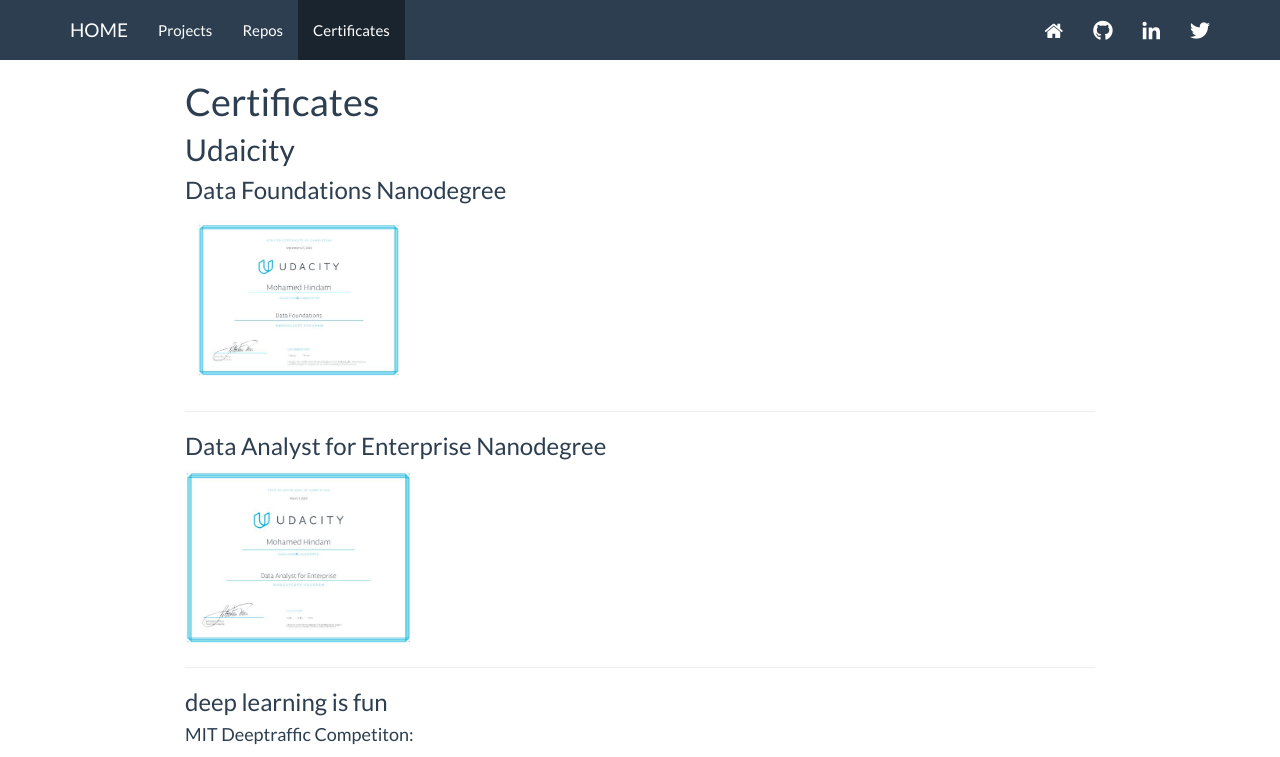
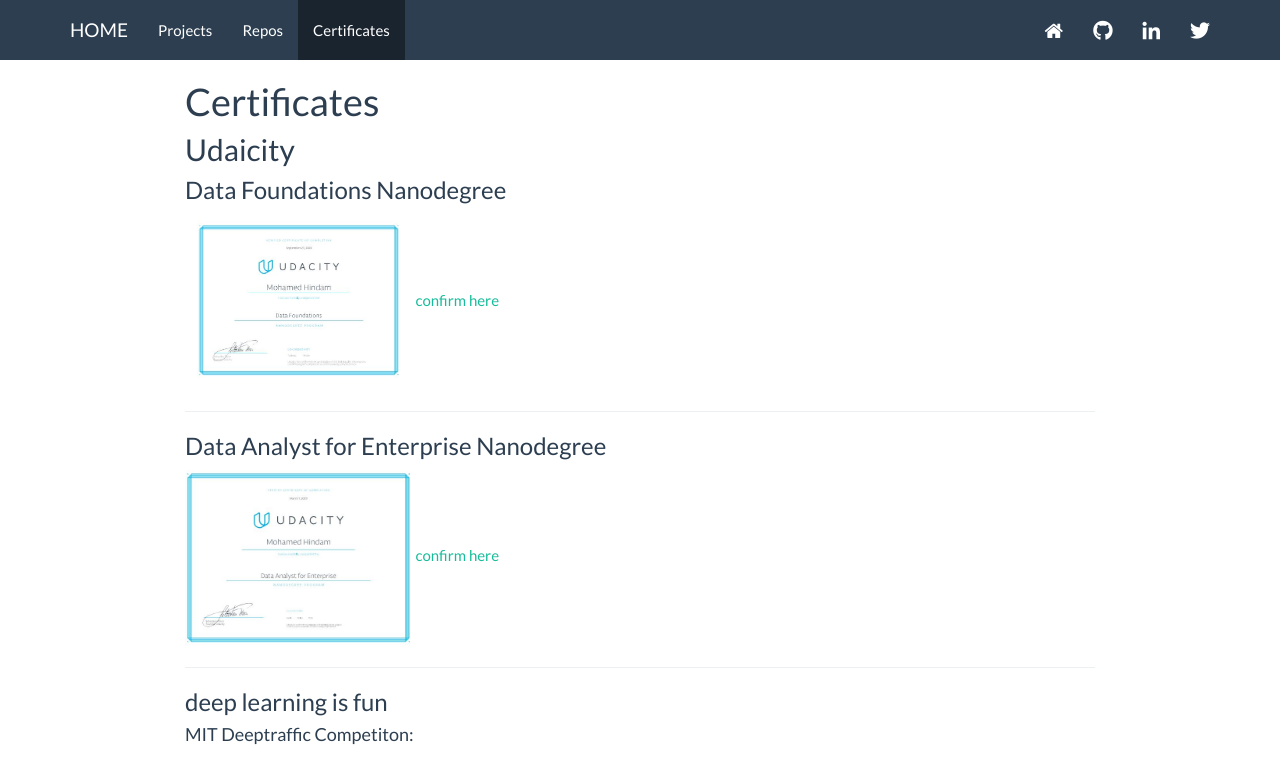
Before and after one commit to hindamosh/hindamosh.github.io, a Jekyll site: the page certif.html, which Jekyll copies as it is, in a window 1280 px wide and 1342 px high. Shown: the top 757 px of the window. Built offline with Jekyll 4.4.1, drawn with Linux system fonts in a browser that asks for light colours; grey boxes are pictures that could not be loaded.

Commit message:
update cert links

````diff
--- a/certif.Rmd
+++ b/certif.Rmd
@@ -13,13 +13,15 @@
 #url1 <- "https://s3-us-west-2.amazonaws.com/udacity-printer/production/certificates/0a9ea543-de8d-4e17-972b-c02d2ef9ffe1.svg"
 #![](`r url1`)
 ```
-[<img src="files/dfnd_cert.jpg" style="width:25%">](https://graduation.udacity.com/confirm/SDZK7KZG)
+<img src="files/dfnd_cert.jpg" style="width:25%" >
+[confirm here](https://graduation.udacity.com/confirm/SDZK7KZG)
 
 ***
 
 ### Data Analyst for Enterprise Nanodegree
 
-[<img src="files/dand_cert.jpg" style="width:25%">](https://graduation.udacity.com/confirm/FJ5KMEME)
+<img src="files/dand_cert.jpg" style="width:25%">
+[confirm here](https://graduation.udacity.com/confirm/FJ5KMEME)
 
 ***
 
--- a/certif.html
+++ b/certif.html
@@ -334,12 +334,12 @@
 <h2>Udaicity</h2>
 <div id="data-foundations-nanodegree" class="section level3">
 <h3>Data Foundations Nanodegree</h3>
-<p><a href="https://graduation.udacity.com/confirm/SDZK7KZG"><img src="files/dfnd_cert.jpg" style="width:25%"></a></p>
+<p><img src="files/dfnd_cert.jpg" style="width:25%" > <a href="https://graduation.udacity.com/confirm/SDZK7KZG">confirm here</a></p>
 <hr />
 </div>
 <div id="data-analyst-for-enterprise-nanodegree" class="section level3">
 <h3>Data Analyst for Enterprise Nanodegree</h3>
-<p><a href="https://graduation.udacity.com/confirm/FJ5KMEME"><img src="files/dand_cert.jpg" style="width:25%"></a></p>
+<p><img src="files/dand_cert.jpg" style="width:25%"> <a href="https://graduation.udacity.com/confirm/FJ5KMEME">confirm here</a></p>
 <hr />
 </div>
 <div id="deep-learning-is-fun" class="section level3">
````
